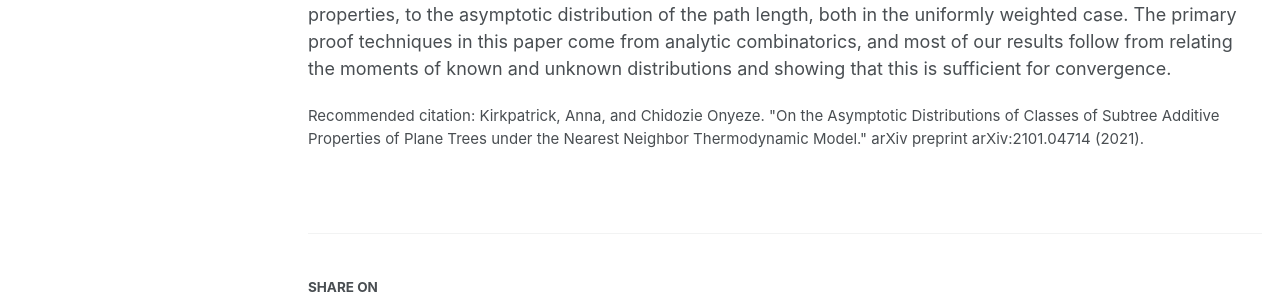
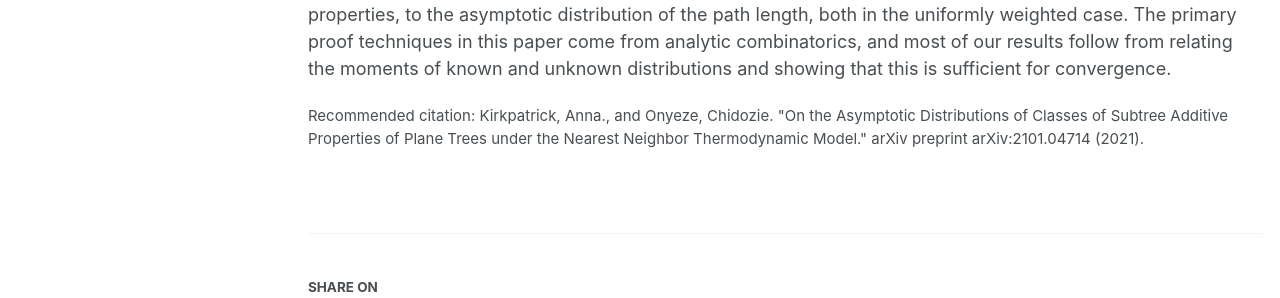
Before and after one commit to ChidoAOnyeze/chidoaonyeze.github.io, a Jekyll site: the page built from _publications/2021-12-01-on_the_asymptotic_dist_under_NNTM.md, in a window 1280 px wide and 1264 px high. Shown: the part 494-792 px from the top of the window. Built offline with Jekyll 4.4.1, drawn with Linux system fonts in a browser that asks for light colours; some web fonts are replaced; a script that is not in the unit is left out.

```diff
--- a/_publications/2021-12-01-on_the_asymptotic_dist_under_NNTM.md
+++ b/_publications/2021-12-01-on_the_asymptotic_dist_under_NNTM.md
@@ -13,7 +13,7 @@ excerpt: 'In this paper, we characterize the asympotic distribution of various s
 #slidesurl: 'http://academicpages.github.io/files/slides1.pdf'
 #paperurl: 'http://academicpages.github.io/files/paper1.pdf'
 #bibtexurl: 'http://academicpages.github.io/files/bibtex1.bib'
-citation: 'Kirkpatrick, Anna, and Chidozie Onyeze. "On the Asymptotic Distributions of Classes of Subtree Additive Properties of Plane Trees under the Nearest Neighbor Thermodynamic Model." arXiv preprint arXiv:2101.04714 (2021).'
+citation: 'Kirkpatrick, Anna., and Onyeze, Chidozie. "On the Asymptotic Distributions of Classes of Subtree Additive Properties of Plane Trees under the Nearest Neighbor Thermodynamic Model." arXiv preprint arXiv:2101.04714 (2021).'
 ---
 
 We define a class of properties on random plane trees, which we call subtree additive properties, inspired by the combinatorics of certain biologically-interesting properties in a plane tree model of RNA secondary structure. The class of subtree additive properties includes the Wiener index and path length (total ladder distance and total ladder contact distance, respectively, in the biological context). We then investigate the asymptotic distribution of these subtree additive properties on a random plane tree distributed according to a Gibbs distribution arising from the Nearest Neighbor Thermodynamic Model for RNA secondary structure. We show that for any property in the class considered, there is a constant that translates the uniformly weighted random variable to the Gibbs distribution weighted random variable (and we provide the constant). We also relate the asymptotic distribution of another class of properties, which we call simple subtree additive properties, to the asymptotic distribution of the path length, both in the uniformly weighted case. The primary proof techniques in this paper come from analytic combinatorics, and most of our results follow from relating the moments of known and unknown distributions and showing that this is sufficient for convergence.
```
Also changed, not shown: _publications/2025-05-01-allocating_public_goods_via_DMMF.md (+1 -1 lines), _publications/2025-11-10-dynamic_allocation_of_public_goods.md (added, +20 -0 lines).
